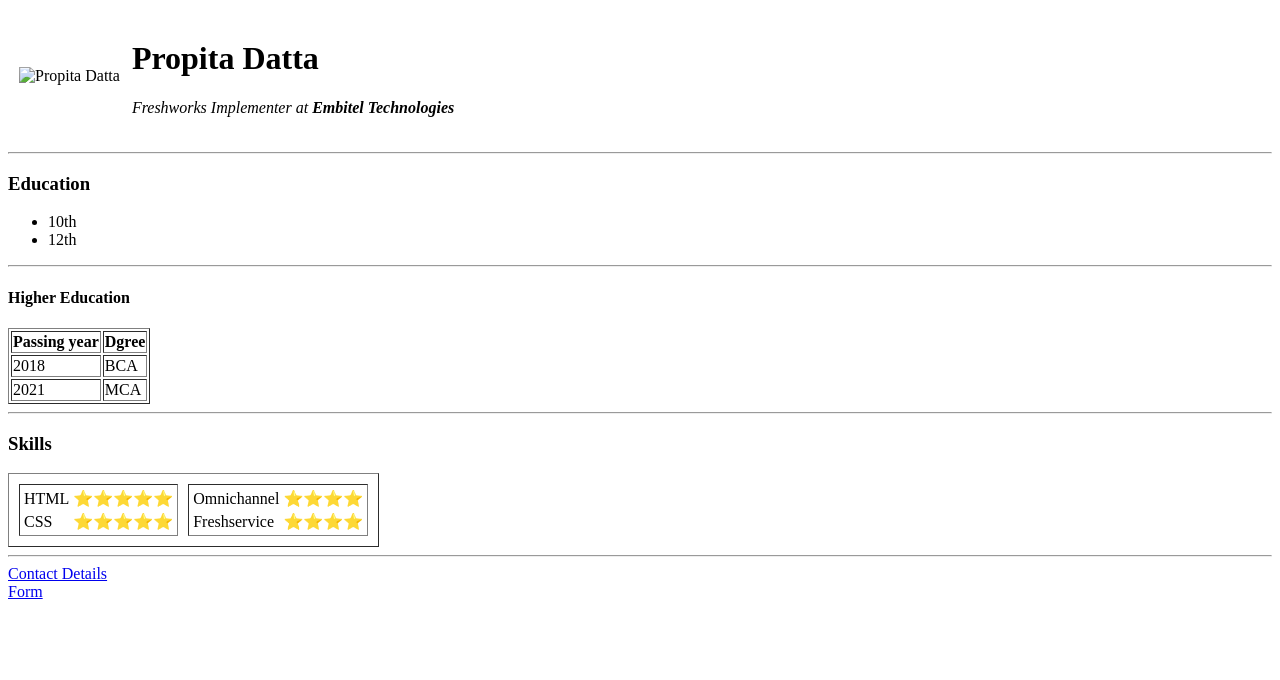
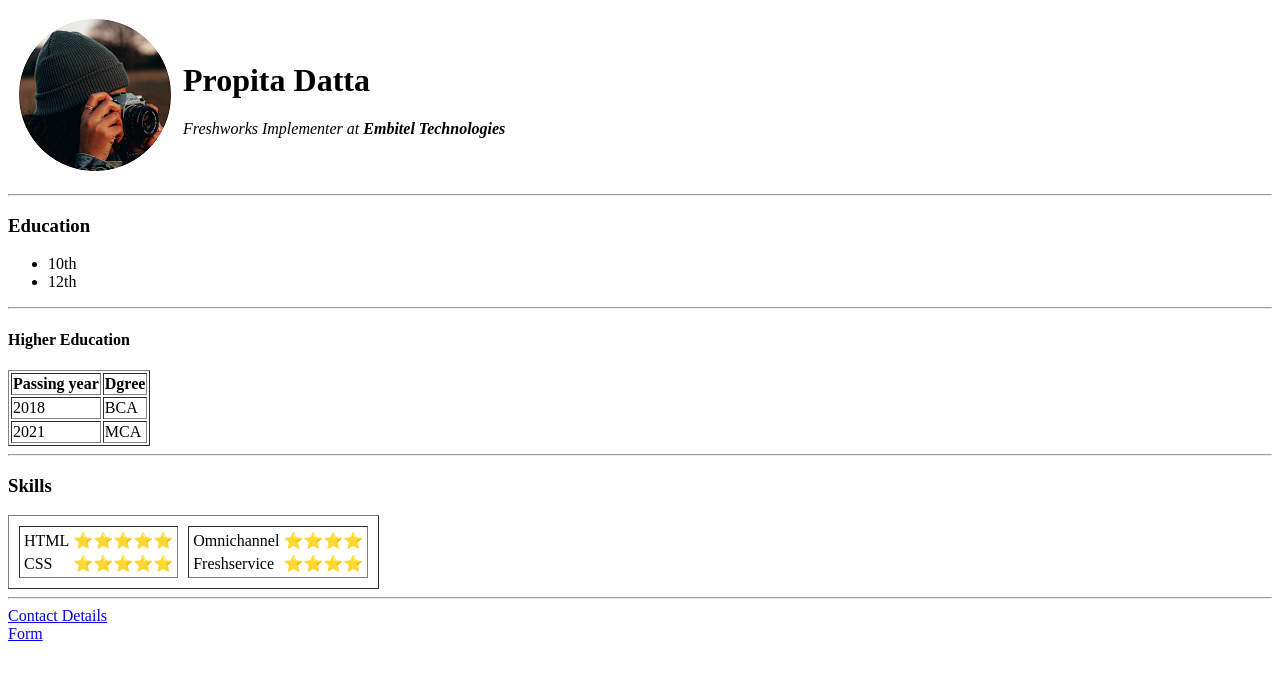
Before and after one commit to dattapropita/CV, a plain HTML site: page index.html in a window 1280 px wide. Drawn offline with Linux system fonts and the light colour scheme.

Commit message:
Changed image folder name

```diff
--- a/index.html
+++ b/index.html
@@ -7,7 +7,7 @@
 <body>
     <table cellspacing="10">
         <tr>
-            <td><img src="Image/profile.png" alt="Propita Datta"></td>
+            <td><img src="images/profile.png" alt="Propita Datta"></td>
         <td>
             <h1>Propita Datta</h1>
             <p><em>Freshworks Implementer at <strong>Embitel Technologies</strong></em></p>
```
